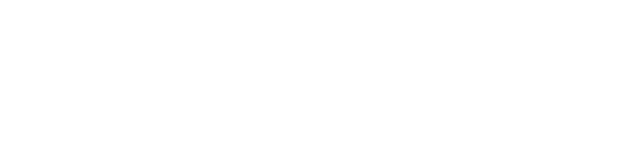
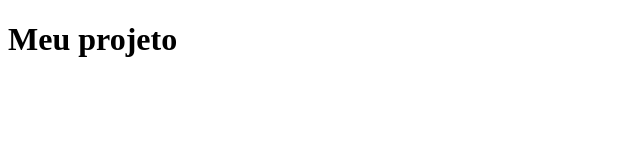
Before and after one commit to MichelCabral-code/311-github-aula, a plain HTML site: page index.html in a window 1280 px wide. Shown: the whole page, without its empty margins (0-640 px from the left). Drawn offline with Linux system fonts and the light colour scheme.

Commit message:
Criado um titulo pro projeto

```diff
--- a/index.html
+++ b/index.html
@@ -3,9 +3,9 @@
 <head>
     <meta charset="UTF-8">
     <meta name="viewport" content="width=device-width, initial-scale=1.0">
-    <title>Document</title>
+    <title>Meu projeto</title>
 </head>
 <body>
-
+    <h1>Meu projeto</h1>
 </body>
 </html>
```
